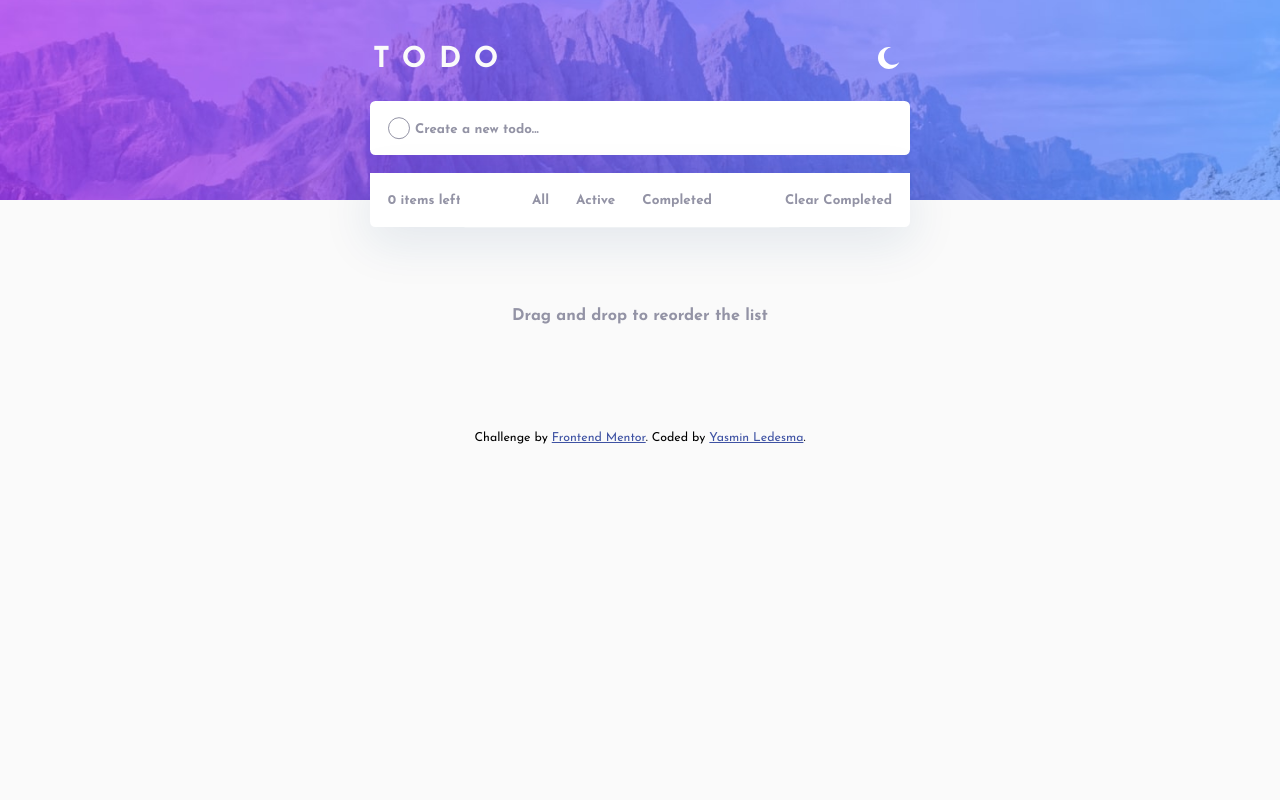
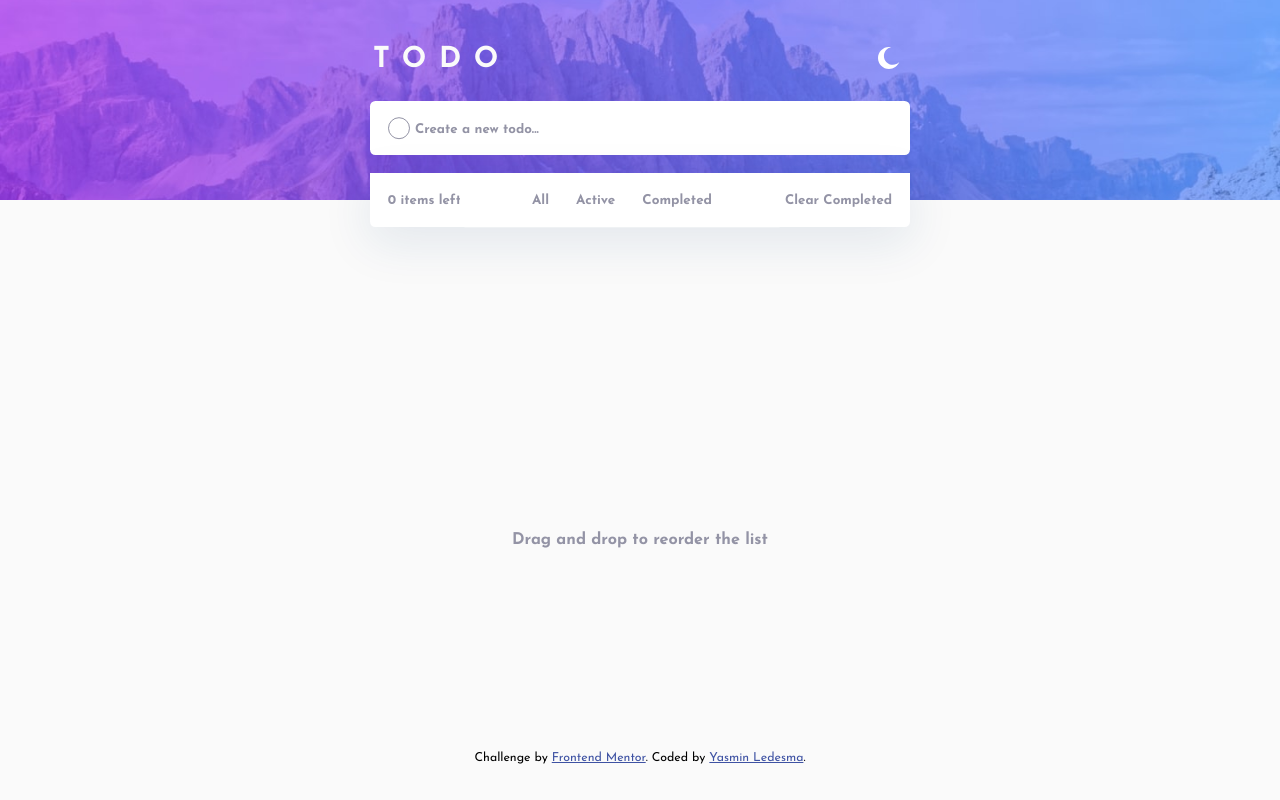
Before and after one commit to yasledesma/fem-todo, a React (Create React App) app: page / in a window 1280 px wide. Built offline with nearby package versions, Linux system fonts and the light colour scheme.

Commit message:
Fixed the position of some elements in the layout

```diff
--- a/src/components/Content.js
+++ b/src/components/Content.js
@@ -6,7 +6,7 @@ const Content = ({todos, dispatch}) => {
     <div className="Content">
         <List todos={todos} dispatch={dispatch}/>
         <Filter todos={todos} />
-        <p className="Content__drag-n-drop">Drag and drop to reorder the list</p>
+        <div className="Content__drag-n-drop">Drag and drop to reorder the list</div>
     </div>
   );
 };
--- a/src/styles/App.scss
+++ b/src/styles/App.scss
@@ -81,6 +81,7 @@ button {
 
 .App {
     @include flexContainer(column, center, flex-start);
+    position: relative;
     min-height: 100vh;
 }
 
--- a/src/styles/_Content.scss
+++ b/src/styles/_Content.scss
@@ -5,7 +5,9 @@
         color: var(--lt-dark-grayish-blue);
         font-size: .9rem;
         font-weight: var(--font-weigth-bold);
-        margin: 3.5rem 0 4rem 0;
+        position: fixed;
+        bottom: 10rem;
+        z-index: 1;
     }
 }
 
--- a/src/styles/_Footer.scss
+++ b/src/styles/_Footer.scss
@@ -1,5 +1,7 @@
 .Footer {
     padding-block: 1rem;
+    position: absolute;
+    bottom: 1rem;
 }
 
 .attribution {
--- a/src/styles/_List.scss
+++ b/src/styles/_List.scss
@@ -1,6 +1,7 @@
 .List {
     @include flexContainer(column, center, center);
     transform: translateY(-1.5rem);
+    z-index: 99;
 
     &__wrapper {
         @include flexContainer(row, center, center);
@@ -11,6 +12,7 @@
         border-bottom-right-radius: .3rem;
         background-color: var(--secondary-color);
         box-shadow: 0px 14px 48px 2px var(--box-shadow);
+        z-index: 99;
     }
 
     &__btn {
--- a/src/styles/_Task.scss
+++ b/src/styles/_Task.scss
@@ -11,6 +11,7 @@
     border-bottom-right-radius: 0;
     z-index: 999;
     overflow-wrap: break-word;
+    z-index: 100;
 
 
     &__checkbox {
```
